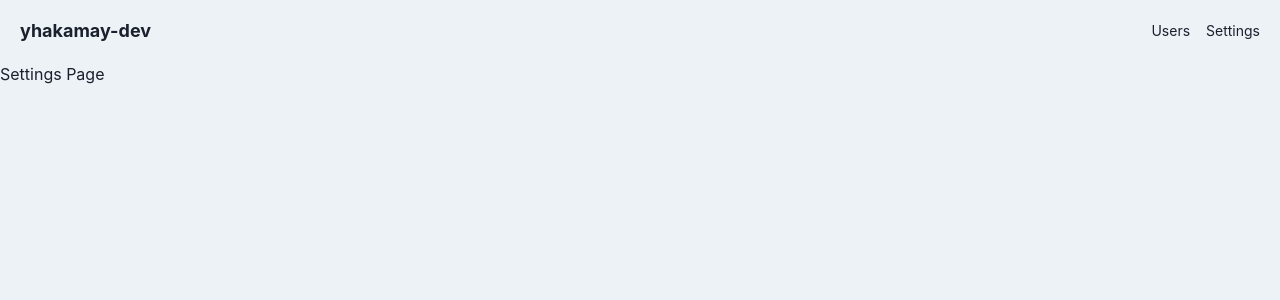
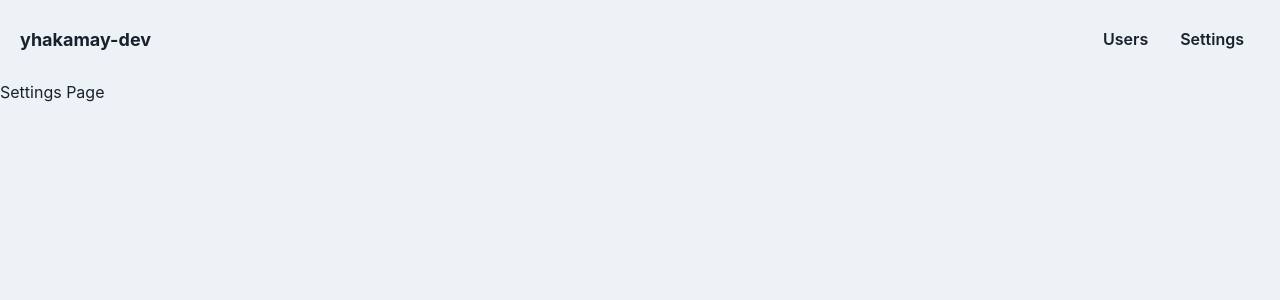
Before and after one commit to yhakamay/chakra-pay, a React (Create React App) app: page /settings in a window 1280 px wide. Shown: the top 300 px of the page. Built offline with nearby package versions, Linux system fonts and the light colour scheme.

Commit message:
Refactor

```diff
--- a/src/components/atoms/Logo.tsx
+++ b/src/components/atoms/Logo.tsx
@@ -1,18 +1,18 @@
 import { Flex, Heading } from '@chakra-ui/react';
 import { FC, memo } from 'react';
-import { Link } from 'react-router-dom';
 
 type Props = {
+  onClick: () => void;
   children: React.ReactNode;
 };
 
 const Logo: FC<Props> = memo((props) => {
-  const { children } = props;
+  const { onClick, children } = props;
 
   return (
-    <Flex align="center" as="a" mr="8" _hover={{ cursor: 'pointer' }}>
+    <Flex align="center" as="a" mr="8" _hover={{ cursor: 'pointer' }} onClick={onClick}>
       <Heading as="h1" fontSize={{ base: 'md', md: 'lg' }}>
-        <Link to="/">{children}</Link>
+        {children}
       </Heading>
     </Flex>
   );
--- a/src/components/molecules/MenuDrawer.tsx
+++ b/src/components/molecules/MenuDrawer.tsx
@@ -3,31 +3,26 @@ import {
   Drawer, DrawerBody, DrawerContent, DrawerOverlay,
 } from '@chakra-ui/react';
 import { FC, memo } from 'react';
-import { Link } from 'react-router-dom';
 
 type Props = {
   isOpen: boolean;
   onClose: () => void;
+  onClickUsers: () => void;
+  onClickSettings: () => void;
 };
 
 const MenuDrawer: FC<Props> = memo((props) => {
-  const { isOpen, onClose } = props;
+  const {
+    isOpen, onClose, onClickUsers, onClickSettings,
+  } = props;
 
   return (
     <Drawer placement="left" size="xs" onClose={onClose} isOpen={isOpen}>
       <DrawerOverlay>
         <DrawerContent>
           <DrawerBody p={0}>
-            <Button w="100%">
-              <Link to="/users">
-                Users
-              </Link>
-            </Button>
-            <Button w="100%">
-              <Link to="/settings">
-                Settings
-              </Link>
-            </Button>
+            <Button variant="ghost" onClick={onClickUsers} w="100%">Users</Button>
+            <Button variant="ghost" onClick={onClickSettings} w="100%">Settings</Button>
           </DrawerBody>
         </DrawerContent>
       </DrawerOverlay>
--- a/src/components/organisms/Header.tsx
+++ b/src/components/organisms/Header.tsx
@@ -1,35 +1,37 @@
-import { useDisclosure, Flex, Box } from '@chakra-ui/react';
+import { useDisclosure, Flex, Button } from '@chakra-ui/react';
 import { FC, memo } from 'react';
-import { Link } from 'react-router-dom';
+import { useNavigate } from 'react-router-dom';
 import MenuIconButton from '../atoms/MenuIconButton';
 import Logo from '../atoms/Logo';
 import MenuDrawer from '../molecules/MenuDrawer';
 
 const Header: FC = memo(() => {
   const { isOpen, onOpen, onClose } = useDisclosure();
+  const navigate = useNavigate();
+  const onClickHome = () => navigate('/');
+  const onClickUsers = () => navigate('/users');
+  const onClickSettings = () => navigate('/settings');
 
   return (
     <>
       <Flex as="nav" align="center" justify="space-between" padding={{ base: 3, md: 5 }}>
-        <Logo>yhakamay-dev</Logo>
+        <Logo onClick={onClickHome}>yhakamay-dev</Logo>
         <Flex
           align="center"
           fontSize="sm"
-          display={{
-            base: 'none',
-            md: 'flex',
-          }}
+          display={{ base: 'none', md: 'flex' }}
         >
-          <Box pr={4}>
-            <Link to="/users">Users</Link>
-          </Box>
-          <Box pr={0}>
-            <Link to="/settings">Settings</Link>
-          </Box>
+          <Button variant="ghost" onClick={onClickUsers}>Users</Button>
+          <Button variant="ghost" onClick={onClickSettings}>Settings</Button>
         </Flex>
         <MenuIconButton onClick={onOpen} />
       </Flex>
-      <MenuDrawer isOpen={isOpen} onClose={onClose} />
+      <MenuDrawer
+        isOpen={isOpen}
+        onClose={onClose}
+        onClickUsers={onClickUsers}
+        onClickSettings={onClickSettings}
+      />
     </>
   );
 });
```
